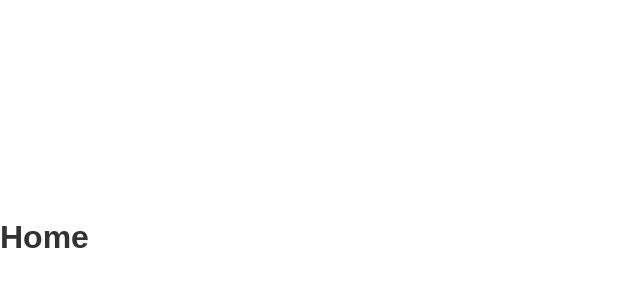
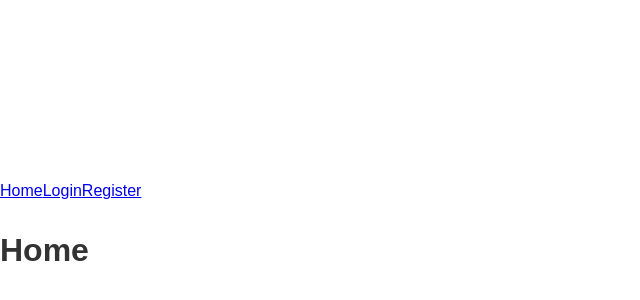
Before and after one commit to vyararadomirova/my-react-app, a Vue app: page / in a window 1280 px wide. Shown: the part 162-462 px from the top of the page, without its empty margins (0-640 px from the left). Built offline with nearby package versions, Linux system fonts and the light colour scheme.

Commit message:
Add basic Header with navigation links

```diff
--- a/src/components/App.jsx
+++ b/src/components/App.jsx
@@ -3,13 +3,20 @@
 import Home from './Home.jsx';
 import Login from './Login.jsx';
 import Register from './Register.jsx';
+import Header from './Header.jsx';
+
+
 
 export default function App() {
   return (
+    <>
+    <Header />
     <Routes>
       <Route path="/" element={<Home />} />
       <Route path="/login" element={<Login />} />
       <Route path="/register" element={<Register />} />
     </Routes>
+    </>
+
   );
 }
--- /dev/null
+++ b/src/components/Header.jsx
@@ -0,0 +1,14 @@
+import React from 'react';
+import { Link } from "react-router-dom";
+
+export default function Header() {
+  return (
+    <header>
+      <nav>
+        <Link to="/" >Home</Link>
+        <Link to="/login">Login</Link>
+        <Link to="/register">Register</Link>
+      </nav>
+    </header>
+  );
+}
```
